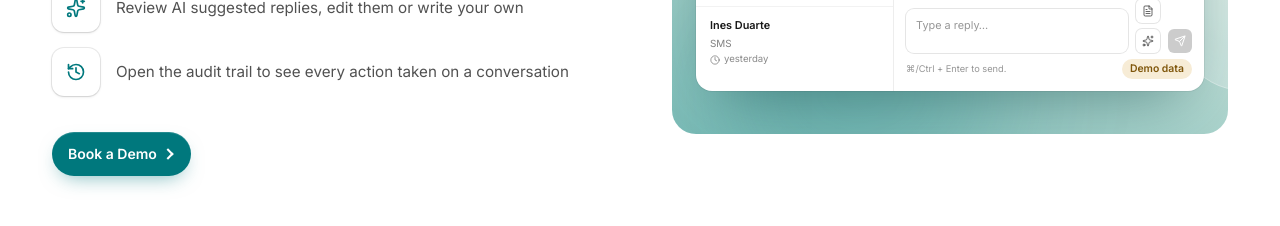
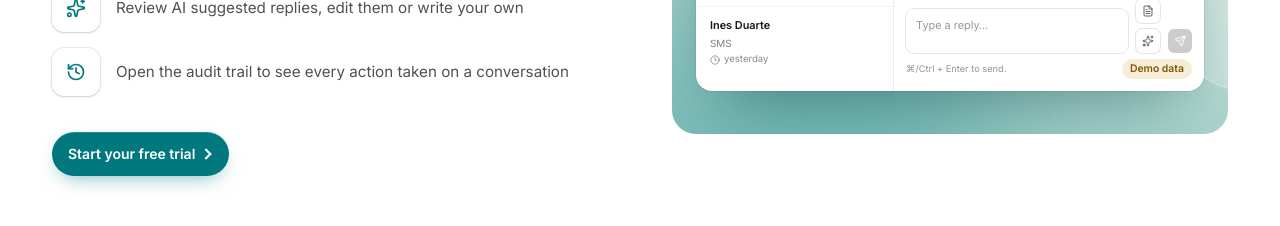
Before and after one commit to abdulrhhkahn/SaraiOS, a Next.js app: page /features in a window 1280 px wide. Shown: the part 1660-1886 px from the top of the page. Built offline with nearby package versions, Linux system fonts and the light colour scheme; no server answers.

Commit message:
Add files via upload

```diff
--- a/components/features/ConversationsSection.tsx
+++ b/components/features/ConversationsSection.tsx
@@ -18,7 +18,6 @@ import { Container, DemoTag } from "@/components/ui/primitives";
 import { ArrowButton } from "@/components/ui/ArrowButton";
 import { Reveal } from "@/components/animations/Reveal";
 import { useReducedMotionSafe } from "@/components/animations/useReducedMotionSafe";
-import { primaryCta } from "@/lib/navigation";
 import { cn } from "@/lib/cn";
 
 /* ---------- Staff dashboard "Conversations" page, with dummy data ---------- */
@@ -197,8 +196,8 @@ export function ConversationsSection() {
               ))}
             </ul>
             <div className="mt-9">
-              <ArrowButton href={primaryCta.href} size="sm">
-                {primaryCta.label}
+              <ArrowButton href="/pricing" size="sm">
+                Start your free trial
               </ArrowButton>
             </div>
           </Reveal>
```
